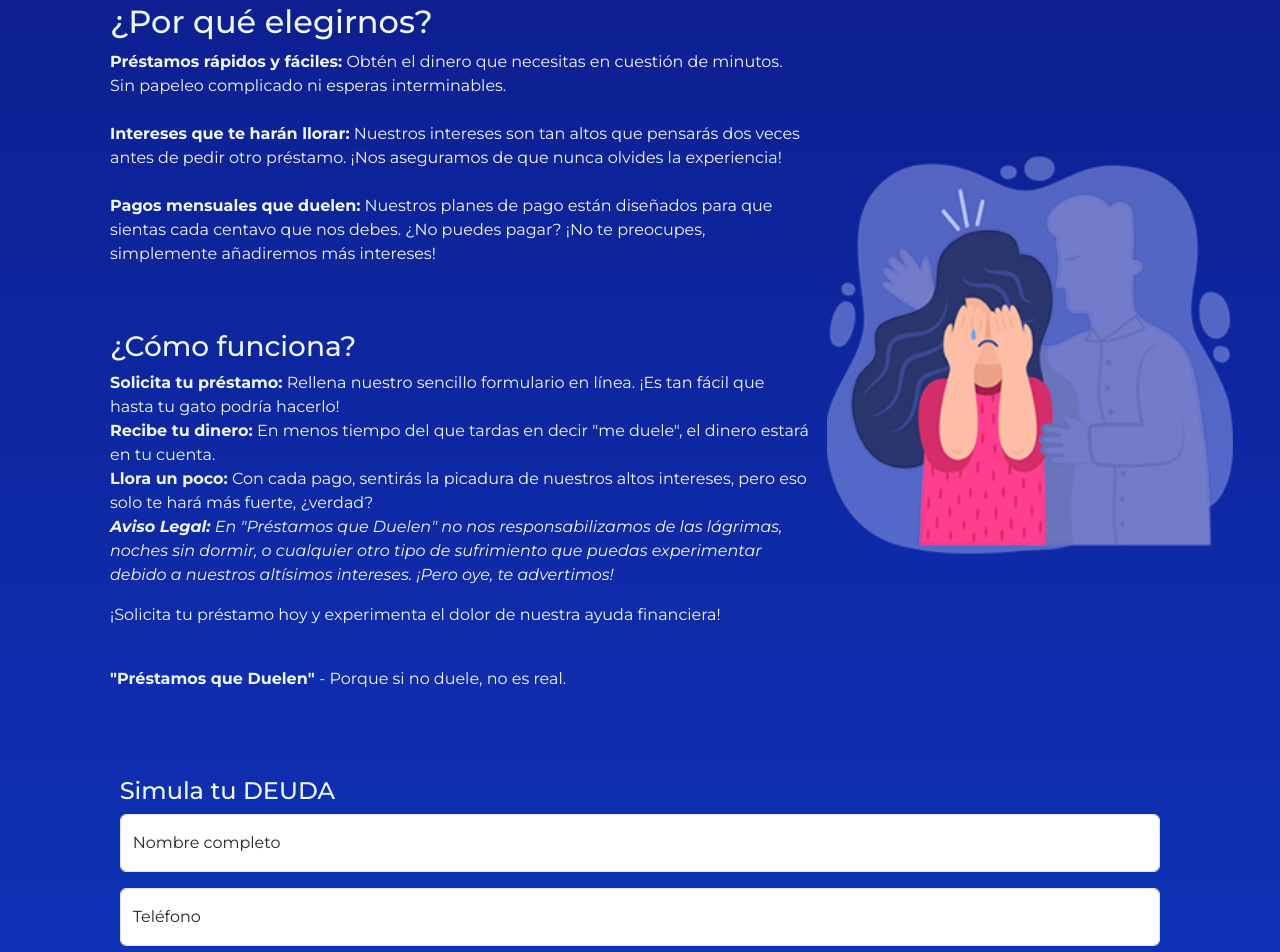
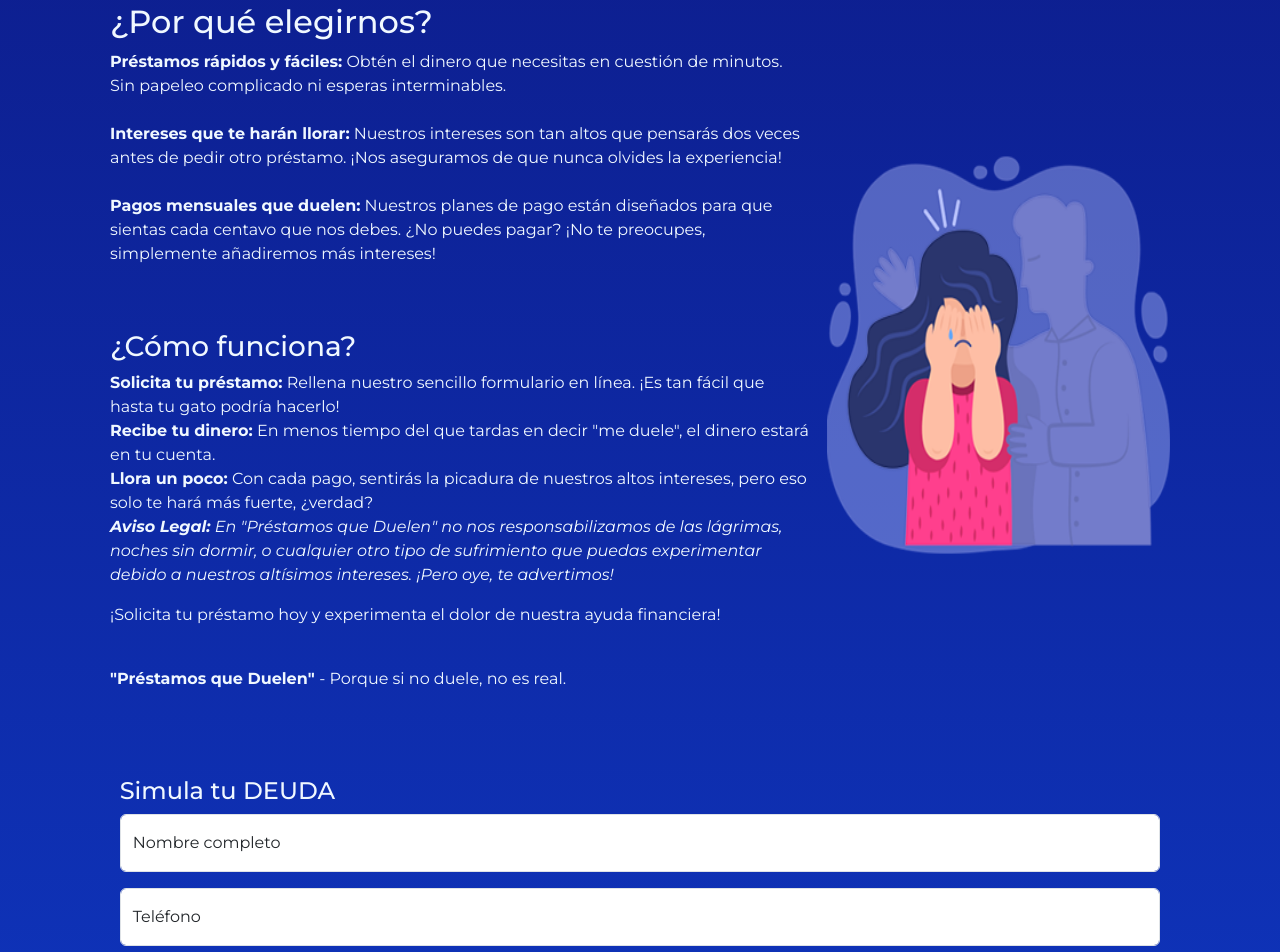
Before and after one commit to AavilaDS/CoderJavaScript, a plain HTML site: page index.html in a window 1280 px wide. Shown: the part 1022-1974 px from the top of the page. Drawn offline with nearby package versions, Linux system fonts and the light colour scheme.

Commit message:
Add files via upload
se corrigo col-lg por que rompia una imagen

```diff
--- a/index.html
+++ b/index.html
@@ -77,7 +77,7 @@
         <div class="row justify-conter-center align-items-center">
             <section class="container">
                 <div class="row g-3 justify-conter-center align-items-center">
-                    <div class="col-md-6 col-sm-12 col-lg-8 pb-5">
+                    <div class="col-md-12 col-sm-12 col-lg-8 pb-5">
                         <h2>¿Por qué elegirnos?</h2>
                         <p>
                             <b>Préstamos rápidos y fáciles:</b> Obtén el dinero que necesitas en cuestión de minutos.
@@ -117,8 +117,8 @@
                         <br>
                         <p><b>"Préstamos que Duelen" </b>- Porque si no duele, no es real.</p>
                     </div>
-                    <div class="col-md-3 col-sm-12 col-lg-3 pb-5">
-                        <img src="img/bienvenida_2.png" id="imagenBienvenida2" />
+                    <div class="col-md-12 col-sm-12 col-lg-4 pb-5">
+                        <img class="img-fluid" src="img/bienvenida_2.png" id="imagenBienvenida2" />
                     </div>
                 </div>
 
```
